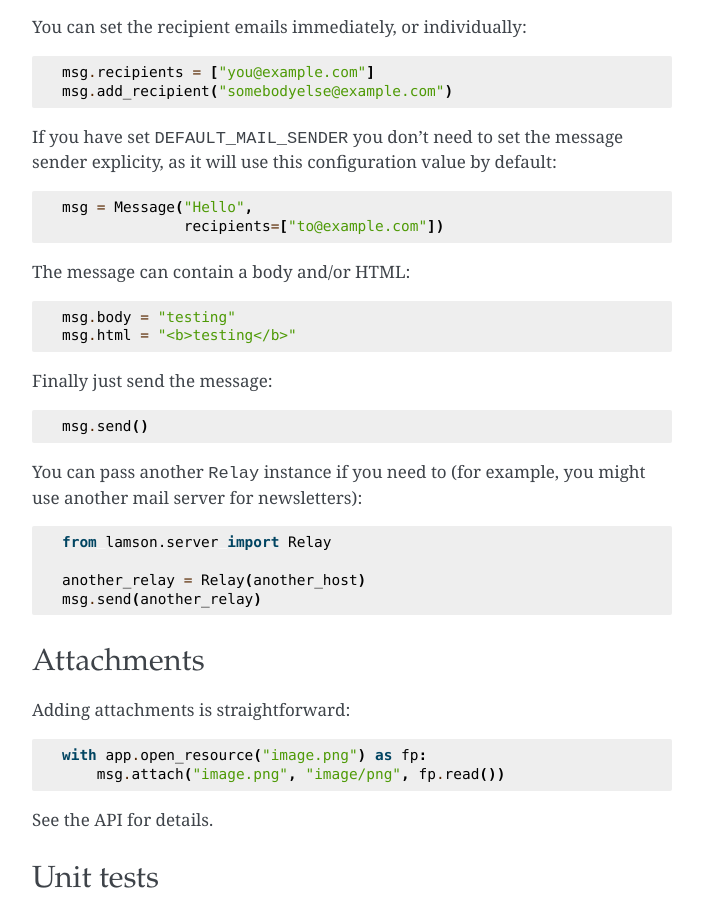
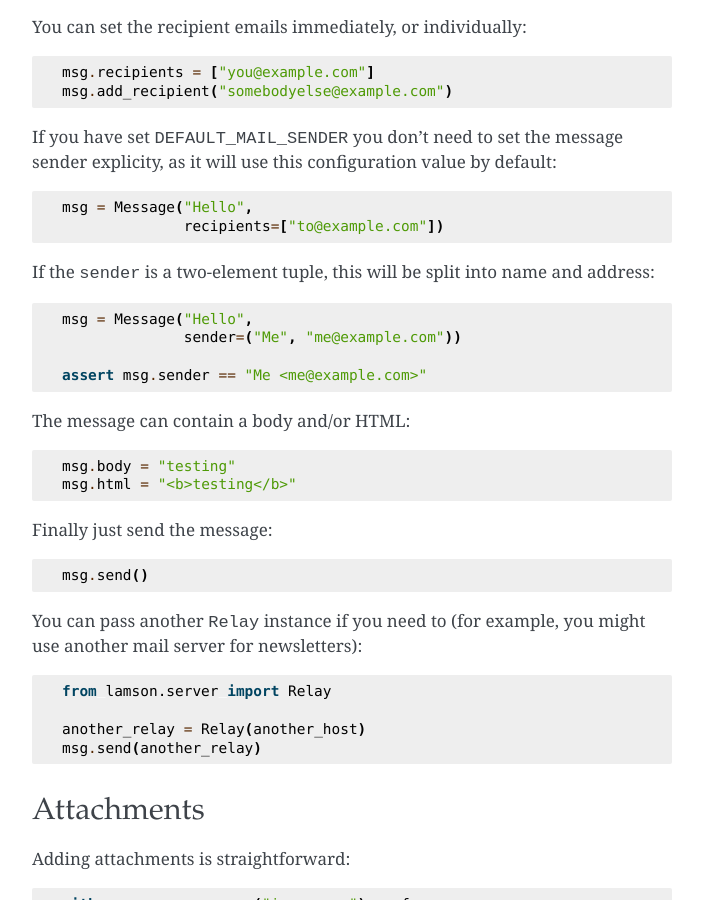
Before and after one commit to pallets-eco/flask-mail, a Sphinx documentation site: the page built from docs/index.rst, in a window 1280 px wide and 900 px high, scrolled down 1931 px. Shown: the whole window, without its empty margins (288-991 px from the left). Built offline with Sphinx 7.4.7, drawn with Linux system fonts in a browser that asks for light colours; some of the changed text lies outside the part shown.

Commit message:
allow tuple for sender

```diff
--- a/docs/index.rst
+++ b/docs/index.rst
@@ -101,6 +101,14 @@ sender explicity, as it will use this configuration value by default::
 
     msg = Message("Hello",
                   recipients=["to@example.com"])
+
+If the ``sender`` is a two-element tuple, this will be split into name
+and address::
+
+    msg = Message("Hello",
+                  sender=("Me", "me@example.com"))
+
+    assert msg.sender == "Me <me@example.com>"
 
 The message can contain a body and/or HTML::
 
@@ -216,6 +224,8 @@ API
         :param html: HTML part of email
         :param sender: from address (uses ``DEFAULT_MAIL_SENDER`` by default)
 
+        Note that ``sender`` can be a two-element tuple of (name, address) or a string.
+
     .. method:: add_recipient(recipient)
 
         Adds another email address to the ``recipients`` list.
```
Also changed, not shown: tests.py (+8 -0 lines), 2 other files.
